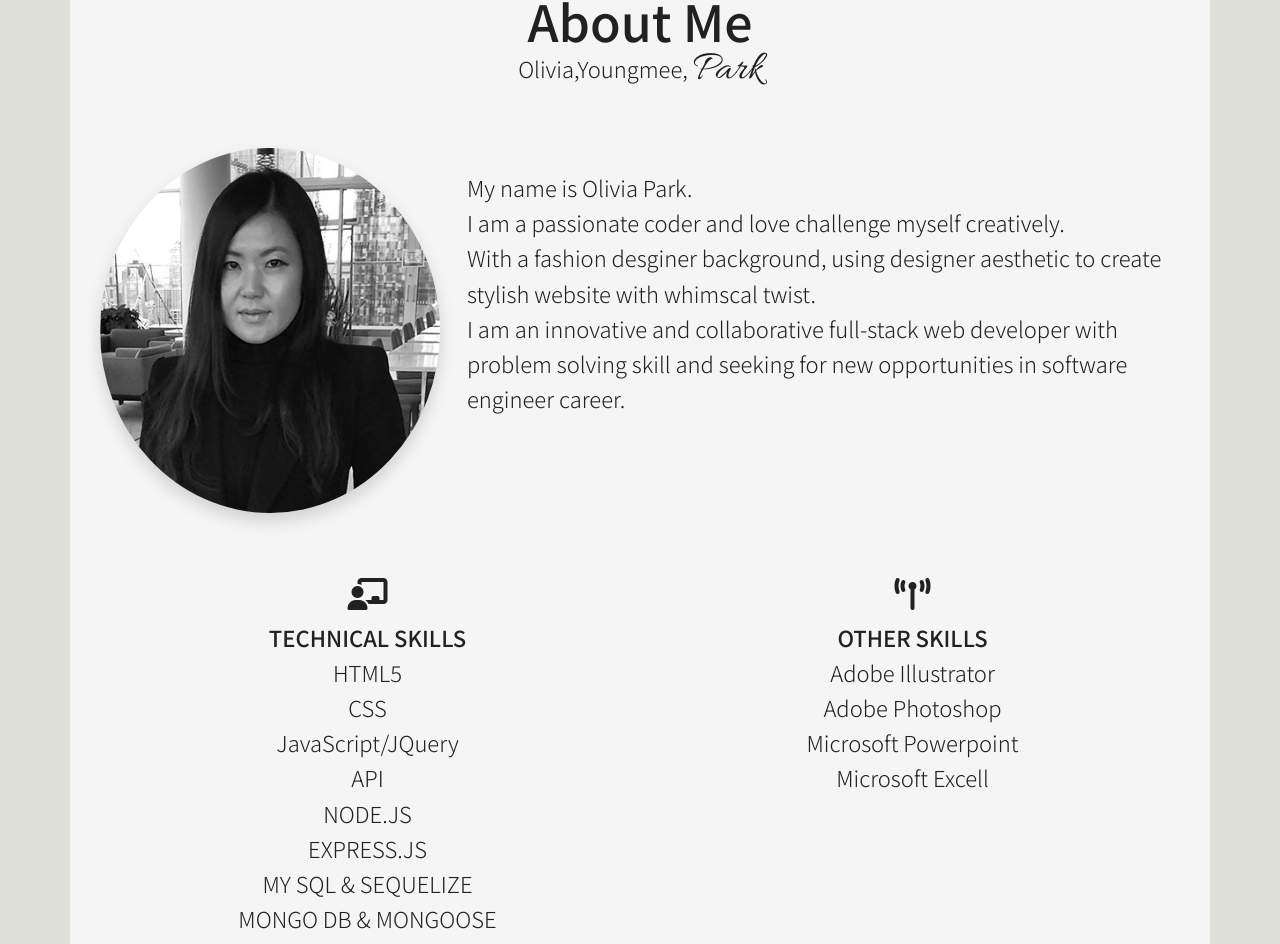
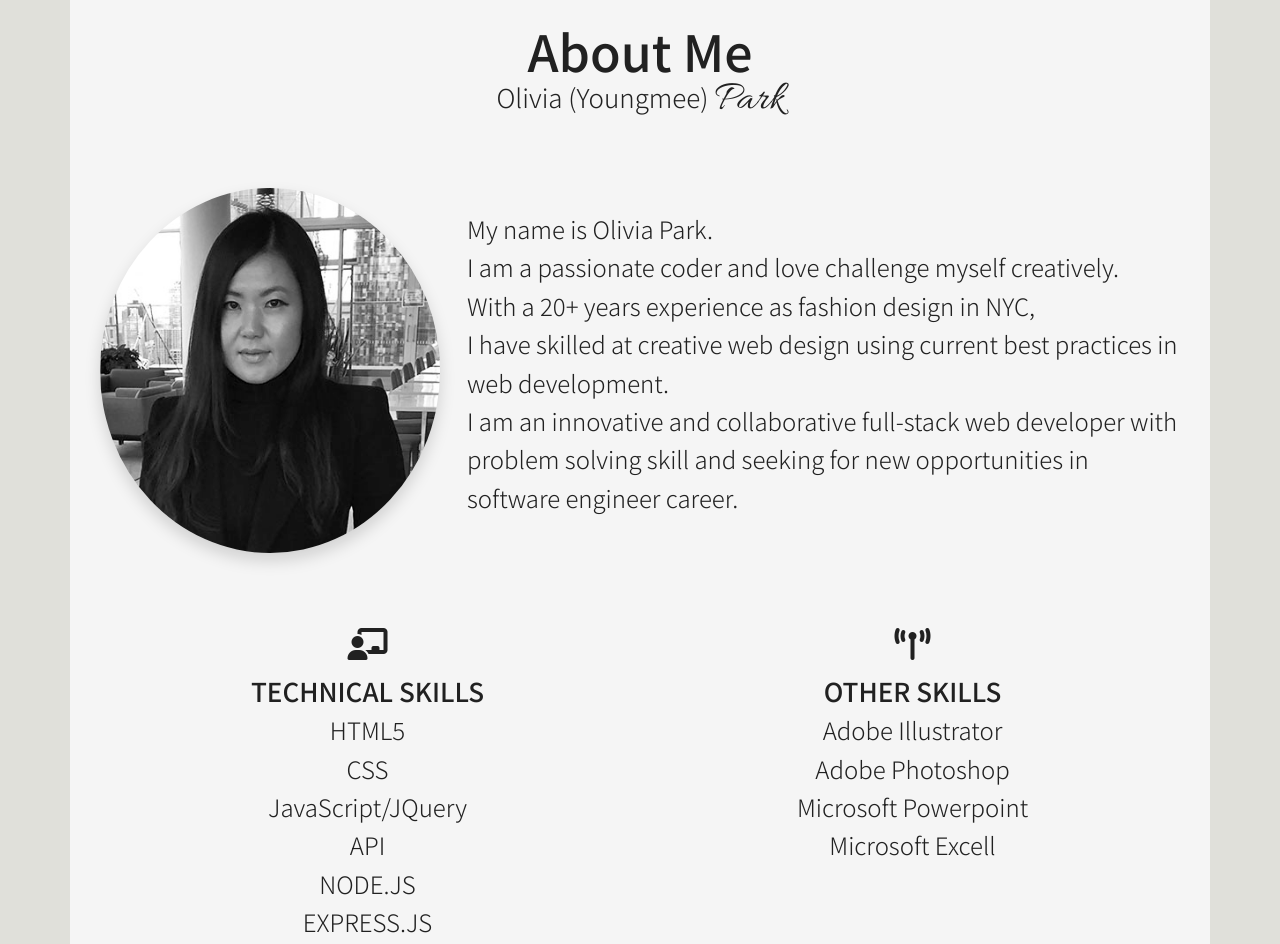
Before and after one commit to Oliviapark113/react_portfolio_20, a React (Create React App) app: page / in a window 1280 px wide. Shown: the part 344-1288 px from the top of the page. Built offline with nearby package versions, Linux system fonts and the light colour scheme.

Commit message:
updated aboutme.js

```diff
--- a/public/index.html
+++ b/public/index.html
@@ -20,6 +20,8 @@
 <link href="https://fonts.googleapis.com/css2?family=Allura&display=swap" rel="stylesheet">
 <link rel="preconnect" href="https://fonts.gstatic.com">
 <link href="https://fonts.googleapis.com/css2?family=Noto+Sans+KR:wght@300;500&display=swap" rel="stylesheet">
+
+
     <!--
       manifest.json provides metadata used when your web app is installed on a
       user's mobile device or desktop. See https://developers.google.com/web/fundamentals/web-app-manifest/
--- a/src/components/css/portfolio.css
+++ b/src/components/css/portfolio.css
@@ -1,9 +1,13 @@
 #portfolio{
   margin: 10px;
+  font-family: 'Allura', cursive;
+  font-weight: bolder;
+  font-size: 100px;
 }
+
 .row{
-  margin-top:40px;
-  margin-bottom:40px;
+  margin-top:50px;
+  margin-bottom:50px;
 }
 
 .image-wrapper
--- a/src/components/css/style.css
+++ b/src/components/css/style.css
@@ -1,9 +1,8 @@
 
             body{
                 box-sizing: border-box;
-                /* font-family: 'Grenze Gotisch', cursive; */
                 font-family: 'Noto Sans KR', sans-serif;
-                font-weight: 350;
+                font-weight: 300;
                 line-height:1;
                 color: var(--background-color);
                 height:100%;
@@ -52,24 +51,33 @@
                 font-family: 'Noto Sans KR', sans-serif;
                 font-size: 50px;
                 margin:0;
+                font-weight: 400;
 
             }
 
             p{
-                font-size: 22px;
+                font-size: 26px;
+            }
+
+            #lastName{
+                font-family: 'Allura', cursive;
+                font-weight: bolder;
+
             }
 
             .AboutmeImage{
                 display: block;
                 width:100%;
                 margin:auto;
+
             }
 
 
 
             .myBio1{
                 line-height: 1.6;
-                font-size: 22px;
+                font-size: 24px;
+                font-weight: 300;
                 padding:12px;
                 margin-top:10px;
             }
@@ -99,11 +107,12 @@
                 list-style-type: none;
                 padding-left:0;
                 text-align:center;
-                font-size: 22px;
-                font-weight: 380;
+                font-size: 24px;
+                font-weight: 300;
             }
             .skill-header{
                 font-weight:500;
+                font-size: 26px;
             }
 
 
--- a/src/components/pagesComponents/AboutPage/biorow.js
+++ b/src/components/pagesComponents/AboutPage/biorow.js
@@ -11,8 +11,7 @@ const Biorow = () =>(
         <div className="col-lg-8 myBio1">
             My name is Olivia Park.<br />
           I am a passionate coder and love challenge myself creatively.<br />
-            With a fashion desginer background, using designer aesthetic to create stylish website with
-            whimscal twist.
+            With a 20+ years experience as fashion design in NYC,<br /> I have skilled at creative web design using current best practices in web development.
             <br />
 
               I am an innovative and collaborative full-stack web developer
--- a/src/components/pagesComponents/AboutPage/namerow.js
+++ b/src/components/pagesComponents/AboutPage/namerow.js
@@ -5,7 +5,7 @@ const Namerow = () =>(
     <div className="row">
     <div className="col-lg-12">
       <h1>About Me</h1>
-      <p>Olivia,Youngmee, <span id="lastName">Park</span></p>
+      <p>Olivia (Youngmee) <span id="lastName">Park</span></p>
     </div>
   </div>
 )
--- a/src/components/pagesComponents/AboutPage/skillset.js
+++ b/src/components/pagesComponents/AboutPage/skillset.js
@@ -12,9 +12,9 @@ const Skillset = () =>(
       <li>API</li>
       <li>NODE.JS</li>
       <li>EXPRESS.JS</li>
-      <li>MY SQL & SEQUELIZE</li>
-      <li>MONGO DB & MONGOOSE</li>
-      <li>REACT </li>
+      <li>MY SQL, SEQUELIZE</li>
+      <li>MONGODB, MONGOOSE</li>
+      <li>REACT, MERN</li>
     </ul>
     </>
 )
--- a/src/components/pagesComponents/PortfolioPage/titlerow.js
+++ b/src/components/pagesComponents/PortfolioPage/titlerow.js
@@ -3,7 +3,7 @@ import React from "react"
 const Titlerow = () =>(
     <div className="row">
         <div className="col-lg-12 col-sm-12">
-            <h1 id="Portfoilio_">Recent Project</h1>
+            <h1 id="portfolio">Project</h1>
         </div>
     </div>
 
--- a/src/utils/Portfolio_data.js
+++ b/src/utils/Portfolio_data.js
@@ -29,7 +29,7 @@ const Portfolio_Data = [
         span: "Place for developers",
         image1: project3_demo,
         image2: project3_responsive_img,
-        techniques: "REACT, MONODB, EXPRESS, AXIOS, DOMPURIFY, REACT-ACE-EDITOR, MARKED",
+        techniques: "MERN | REACT | API | MONODB, MONGOOSE | EXPRESS | NODE.JS",
         viewSite: "https://secure-wave-92624.herokuapp.com/",
         viewCode: "https://github.com/Oliviapark113/morning_cup_of_javascript"
 
@@ -41,7 +41,7 @@ const Portfolio_Data = [
         span: "Find book you need",
         image1: booksearch_demo ,
         image2: booksearch_responsive_img,
-        techniques: "REACT, MONODB, EXPRESS, AXIOS, API",
+        techniques: "MERN | REACT | API | MONODB, MONGOOSE | EXPRESS | NODE.JS",
         viewSite: "https://polar-lowlands-42713.herokuapp.com/",
         viewCode: "https://github.com/Oliviapark113/google_books_search_21"
 
@@ -53,7 +53,7 @@ const Portfolio_Data = [
         span: "drawing your thoughts",
         image1: doodle_demo,
         image2: doodle_responsive_img,
-        techniques: "REACT, MONODB, EXPRESS, AXIOS",
+        techniques: "MERN | REACT | API | MONODB, MONGOOSE | EXPRESS | NODE.JS",
         viewSite: "https://desolate-harbor-56312.herokuapp.com/",
         viewCode: "https://github.com/Oliviapark113/my_daily_doodle_starter"
 
@@ -64,7 +64,7 @@ const Portfolio_Data = [
         span: "Play your own sound",
         image1: synthpad_demo  ,
         image2: synthpad_responsive_img,
-        techniques: "REACT, REACT-DIAL-KNOB, REACT CUSTOM HOOK, JSON, REACT-STYLED-COMPONENTS",
+        techniques: "REACT | NODE.JS",
         viewSite: "https://oliviapark113.github.io/react_synthPad_2021/",
         viewCode: "https://github.com/Oliviapark113/react_synthPad_2021"
 
@@ -74,7 +74,7 @@ const Portfolio_Data = [
         span: "Code until You're cold",
         image1: demofullview,
         image2: closet_responsive_img,
-        techniques: "EXPRESS HANDLEBARS, CSS, BOOTSTRAP, JAVASCRIPT, EXPRESS, SEQUELIZE, NODE JS",
+        techniques: "HTML | HANDLEBARS.JS | CSS | JAVASCRIPT, JQUERY | EXPRESS | SEQUELIZE | NODE.JS",
         viewSite: "https://stormy-stream-41757.herokuapp.com/",
         viewCode: "https://github.com/Oliviapark113/CodeCloset-P2"
 
@@ -85,7 +85,7 @@ const Portfolio_Data = [
         span: "DA Burgers",
         image1: eatda_burger_demo,
         image2: eatda_burger_responsive_img,
-        techniques: "EXPRESS HANDLEBARS, CSS, BOOTSTRAP, JAVASCRIPT, EXPRESS, SEQUELIZE, NODE JS",
+        techniques: "HANDLEBARS.JS | CSS | JAVASCRIPT | EXPRESS | SEQUELIZE | NODE.JS",
         viewSite: "https://evening-castle-79713.herokuapp.com/",
         viewCode: "https://github.com/Oliviapark113/burgerapp_13"
 
@@ -96,7 +96,7 @@ const Portfolio_Data = [
         span: "Daily taker",
         image1: note_taker_demo,
         image2: note_taker_responsive_img,
-        techniques: "HTML, CSS, JAVASCRIPT, EXPRESS, NODE JS, NPM UNIQUID",
+        techniques: "HTML | CSS | JAVASCRIPT | API | EXPRESS | NODE.JS",
         viewSite: "https://sheltered-falls-35987.herokuapp.com/",
         viewCode: "https://github.com/Oliviapark113/note_taker_11"
 
@@ -107,7 +107,7 @@ const Portfolio_Data = [
         span: "Love Music & Movies",
         image1: project7_fullscreen_demo,
         image2: project7_responsive_img,
-        techniques: "HTML, CSS, JAVASCRIPT, JQUERY,API",
+        techniques: "HTML | CSS | JAVASCRIPT, JQUERY | API",
         viewSite: "https://oliviapark113.github.io/project7_group-1/",
         viewCode: "https://github.com/Oliviapark113/project7_group-1"
 
@@ -118,7 +118,7 @@ const Portfolio_Data = [
         span: "Dashboard",
         image1: weather_dashboard_fullscreen_img,
         image2: weather_dashboard_responsive_img,
-        techniques: "HTML, CSS, JAVASCRIPT, JQUERY,API",
+        techniques: "HTML | CSS | JAVASCRIPT, JQUERY | API",
         viewSite: "https://oliviapark113.github.io/weather_dashboard_06/",
         viewCode: "https://github.com/Oliviapark113/weather_dashboard_06"
 
@@ -129,7 +129,7 @@ const Portfolio_Data = [
         span: "Realtime Scheduler",
         image1: realtime_dayPlanner_fullscreen_img,
         image2: realtime_dayPlanner_responsive_img,
-        techniques: "HTML, CSS, JAVASCRIPT, JQUERY",
+        techniques: "HTML | CSS | JAVASCRIPT, JQUERY",
         viewSite: "https://oliviapark113.github.io/realtime_dayPlanner_5/",
         viewCode: "https://github.com/Oliviapark113/realtime_dayPlanner_5"
 
@@ -140,7 +140,7 @@ const Portfolio_Data = [
         span: "Timed Quiz",
         image1: timed_quiz_demo,
         image2: timed_quiz_responsive_img,
-        techniques: "HTML, CSS, JAVASCRIPT, JQUERY",
+        techniques: "HTML | CSS | JAVASCRIPT",
         viewSite: "https://oliviapark113.github.io/timed_quiz_box_4/",
         viewCode: "https://github.com/Oliviapark113/timed_quiz_box_4"
 
```
